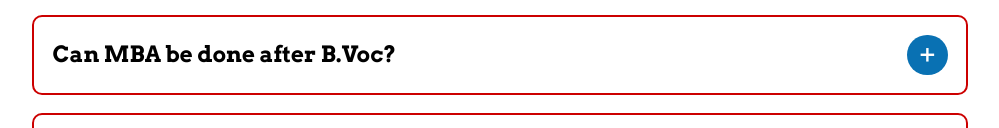
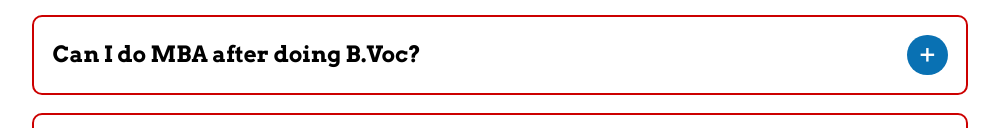
Before and after one commit to yash-drona/bvoc-faq, a website built with Vite: page src/index.html in a window 1280 px wide. Shown: the part 1180-1308 px from the top of the page, without its empty margins (140-1139 px from the left). Built offline with nearby package versions, Linux system fonts and the light colour scheme.

Commit message:
FAQ Question updated

```diff
--- a/src/index.html
+++ b/src/index.html
@@ -114,7 +114,7 @@
 
       <div class="faq-wrapper">
         <div class="question-wrapper">
-          <h2 class="faq__question">Can MBA be done after B.Voc?</h2>
+          <h2 class="faq__question">Can I do MBA after doing B.Voc?</h2>
           <button class="faq__expand">+</button>
         </div>
         <p class="faq__answer">Yes, you can do MBA after BVoc</p>
```
Also changed, not shown: dist/index.html.
